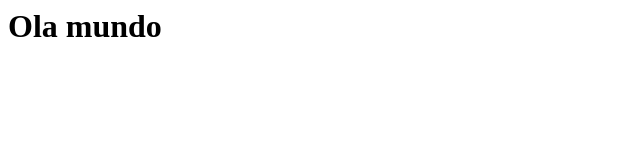
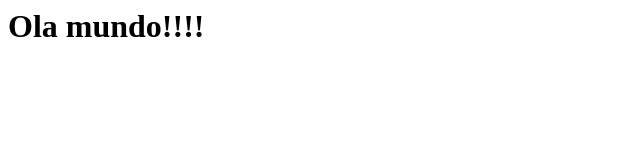
Before and after one commit to mateus-sousa/fc-github, a plain HTML site: page index.html in a window 1280 px wide. Shown: the full height of the page, 0-640 px from the left. Drawn offline with Linux system fonts and the light colour scheme.

Commit message:
botei de novo

```diff
--- a/index.html
+++ b/index.html
@@ -1 +1 @@
-<h1>Ola mundo</h1>
+<h1>Ola mundo!!!!</h1>
```
